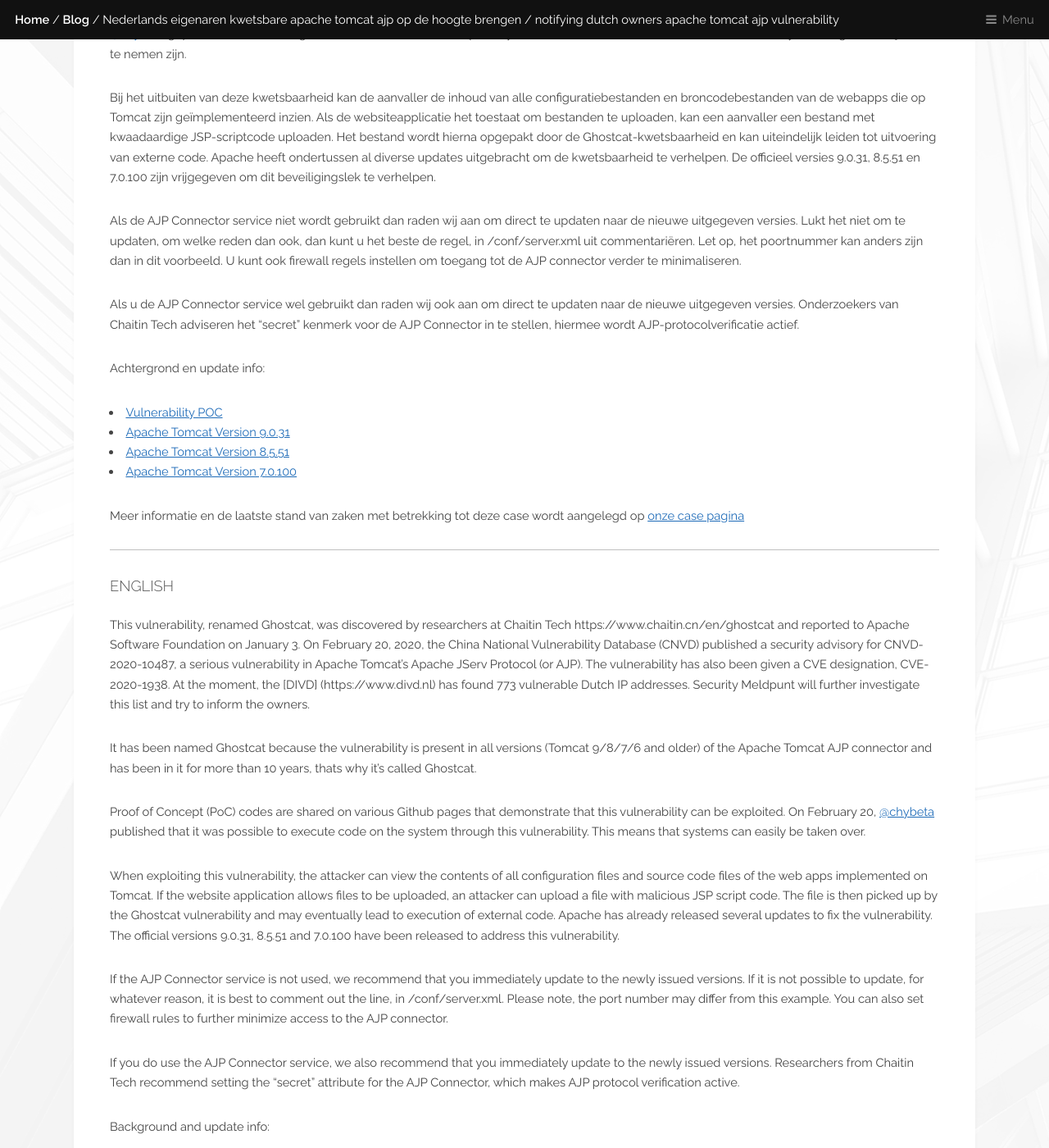
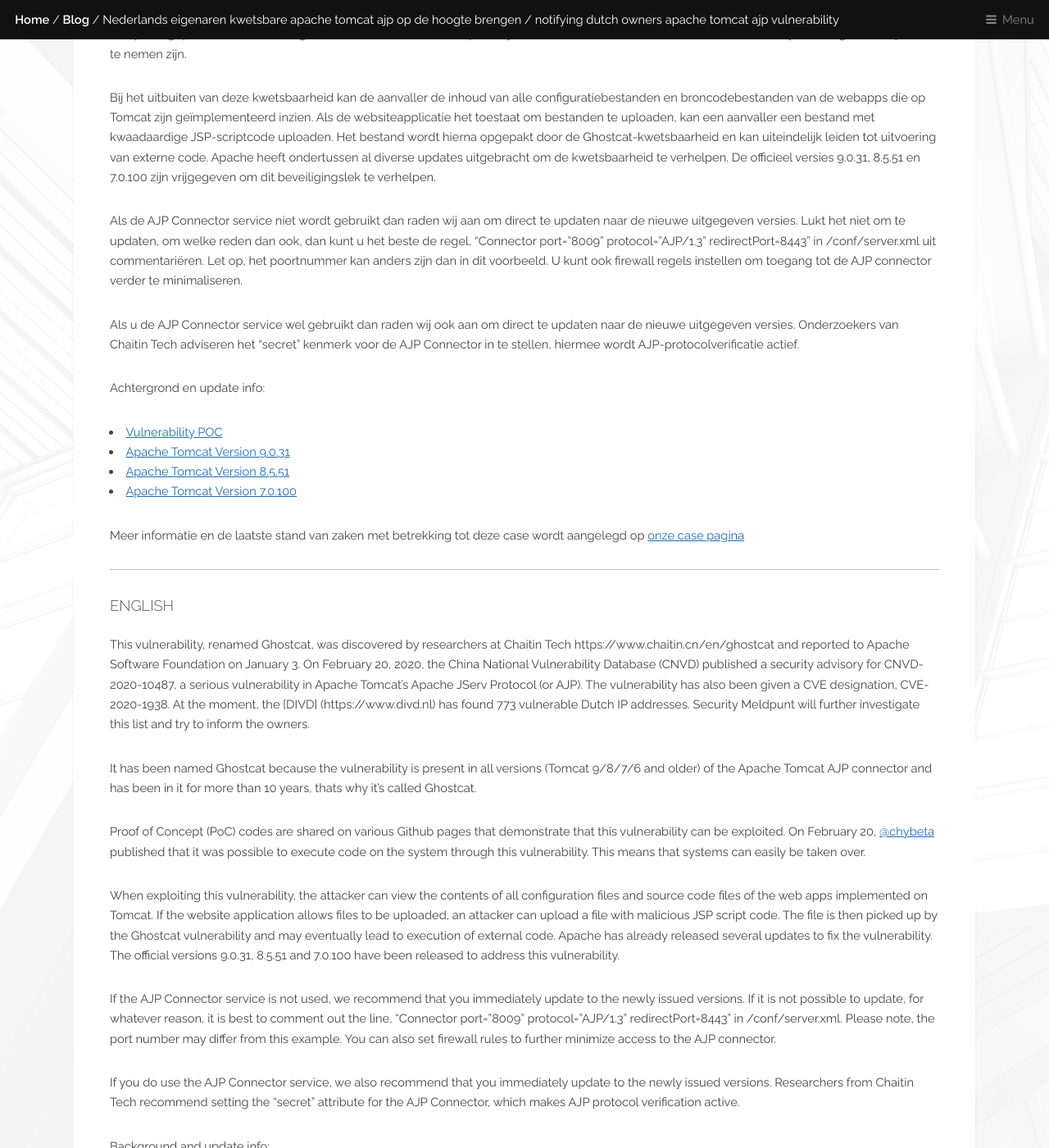
Before and after one commit to DIVD-NL/SecurityMeldpunt, a Jekyll site: the page built from _posts/20-02-22-Ghostcat.md, in a window 1280 px wide and 1400 px high, scrolled down 1016 px. Shown: the whole window at 82% size. Built offline with Jekyll 4.4.1, drawn with Linux system fonts in a browser that asks for light colours.

Commit message:
Update 20-02-22-Ghostcat.md

```diff
--- a/_posts/20-02-22-Ghostcat.md
+++ b/_posts/20-02-22-Ghostcat.md
@@ -19,7 +19,7 @@
 Bij het uitbuiten van deze kwetsbaarheid kan de aanvaller de inhoud van alle configuratiebestanden en broncodebestanden van de webapps die op Tomcat zijn geïmplementeerd inzien. Als de websiteapplicatie het toestaat om bestanden te uploaden, kan een aanvaller een bestand met kwaadaardige JSP-scriptcode uploaden. Het bestand wordt hierna opgepakt door de Ghostcat-kwetsbaarheid en  kan uiteindelijk leiden tot uitvoering van externe code.
 Apache heeft ondertussen al diverse updates uitgebracht om de kwetsbaarheid te verhelpen. De officieel versies 9.0.31, 8.5.51 en 7.0.100 zijn vrijgegeven om dit beveiligingslek te verhelpen.
 
-Als de AJP Connector service niet wordt gebruikt dan raden wij aan om direct te updaten naar de nieuwe uitgegeven versies. Lukt het niet om te updaten, om welke reden dan ook, dan kunt u het beste de regel, <Connector port="8009" protocol="AJP/1.3" redirectPort="8443" /> in /conf/server.xml uit commentariëren. Let op, het poortnummer kan anders zijn dan in dit voorbeeld. U kunt ook firewall regels instellen om toegang tot de AJP connector verder te minimaliseren.
+Als de AJP Connector service niet wordt gebruikt dan raden wij aan om direct te updaten naar de nieuwe uitgegeven versies. Lukt het niet om te updaten, om welke reden dan ook, dan kunt u het beste de regel, "Connector port="8009" protocol="AJP/1.3" redirectPort=8443" in /conf/server.xml uit commentariëren. Let op, het poortnummer kan anders zijn dan in dit voorbeeld. U kunt ook firewall regels instellen om toegang tot de AJP connector verder te minimaliseren.
 
 Als u de AJP Connector service wel gebruikt dan raden wij ook aan om direct te updaten naar de nieuwe uitgegeven versies. Onderzoekers van Chaitin Tech adviseren het "secret" kenmerk voor de AJP Connector in te stellen, hiermee wordt AJP-protocolverificatie actief.
 
@@ -45,7 +45,7 @@
 When exploiting this vulnerability, the attacker can view the contents of all configuration files and source code files of the web apps implemented on Tomcat. If the website application allows files to be uploaded, an attacker can upload a file with malicious JSP script code. The file is then picked up by the Ghostcat vulnerability and may eventually lead to execution of external code.
 Apache has already released several updates to fix the vulnerability. The official versions 9.0.31, 8.5.51 and 7.0.100 have been released to address this vulnerability.
 
-If the AJP Connector service is not used, we recommend that you immediately update to the newly issued versions. If it is not possible to update, for whatever reason, it is best to comment out the line, <Connector port = "8009" protocol = "AJP / 1.3" redirectPort = "8443" /> in /conf/server.xml. Please note, the port number may differ from this example. You can also set firewall rules to further minimize access to the AJP connector.
+If the AJP Connector service is not used, we recommend that you immediately update to the newly issued versions. If it is not possible to update, for whatever reason, it is best to comment out the line, "Connector port="8009" protocol="AJP/1.3" redirectPort=8443" in /conf/server.xml. Please note, the port number may differ from this example. You can also set firewall rules to further minimize access to the AJP connector.
 
 If you do use the AJP Connector service, we also recommend that you immediately update to the newly issued versions. Researchers from Chaitin Tech recommend setting the "secret" attribute for the AJP Connector, which makes AJP protocol verification active.
 
```
